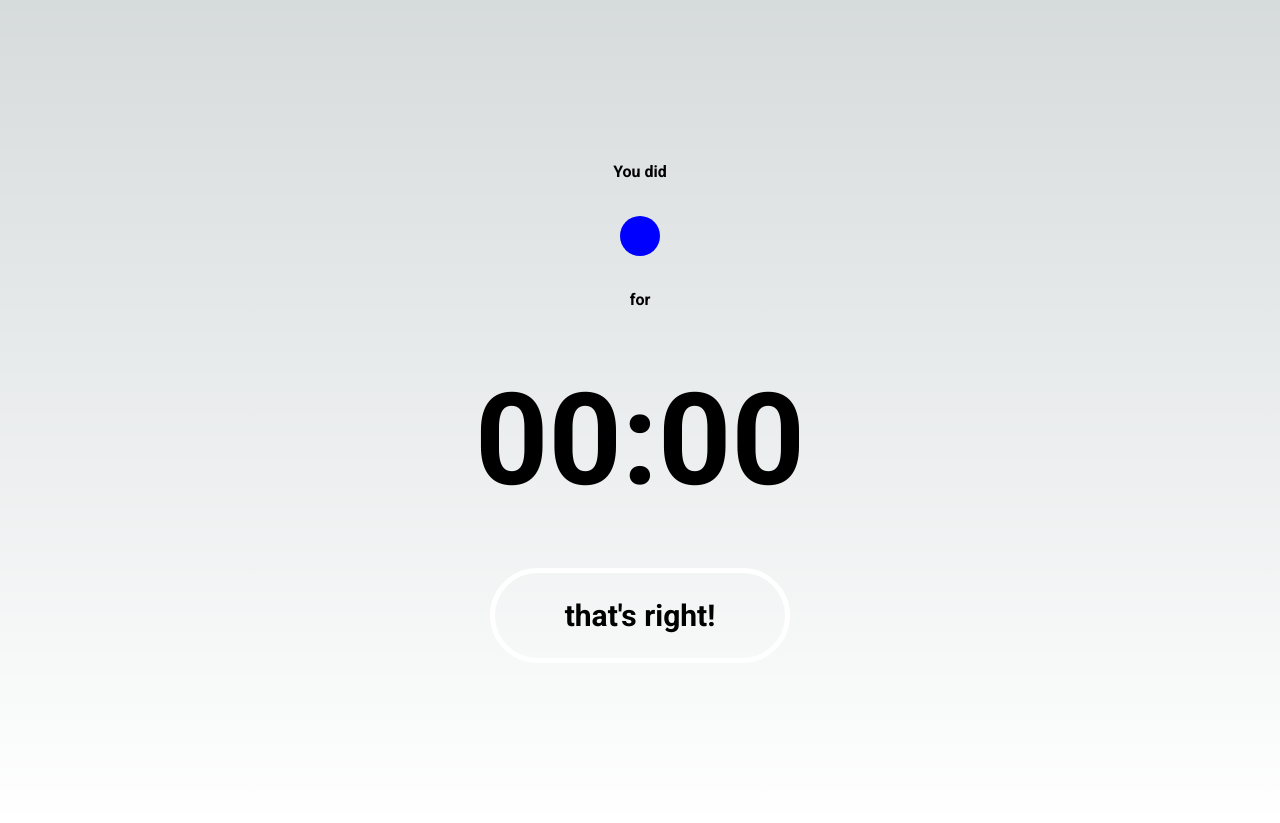
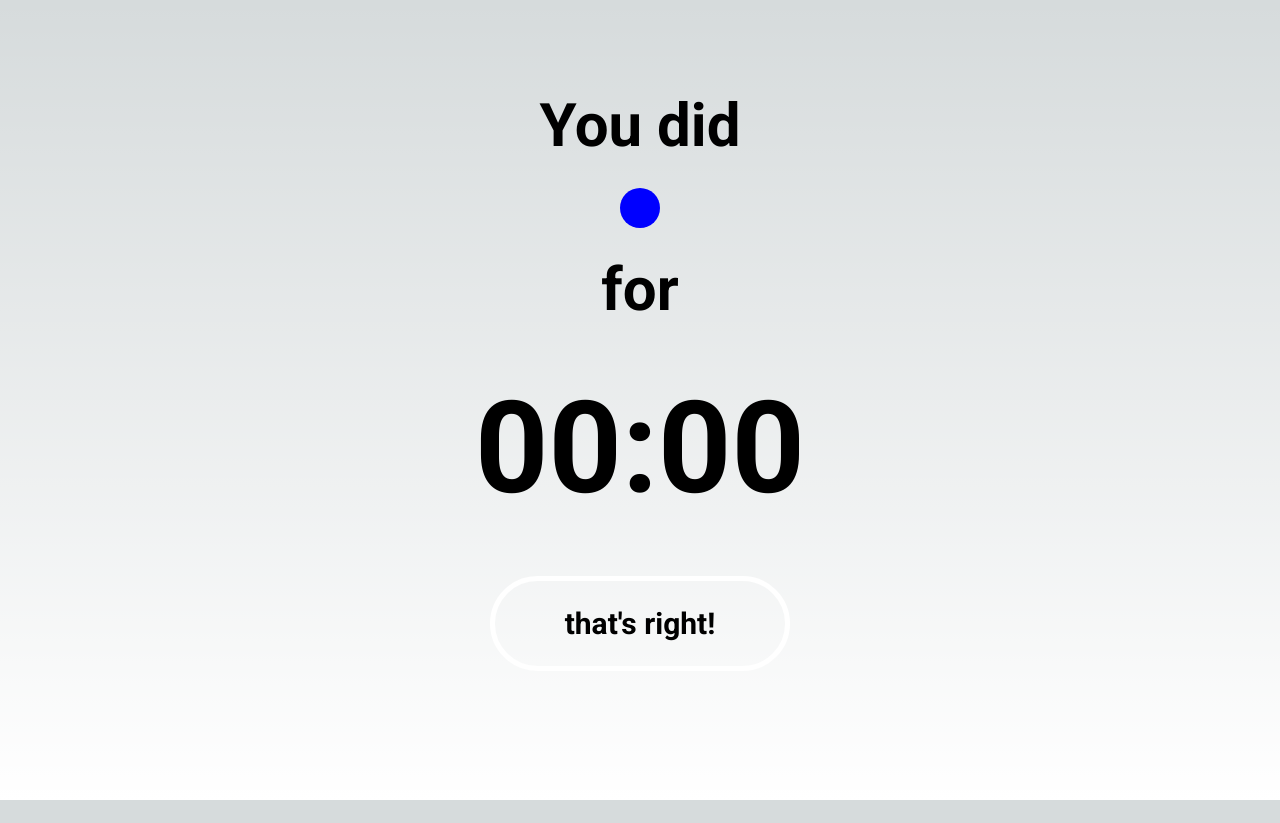
Before and after one commit to rey-soleil/things-take-time, a Next.js app: page /confirm in a window 1280 px wide. After the commit the page ends 800 px from the top, so only its background shows below. Built offline with nearby package versions, Linux system fonts and the light colour scheme.

Commit message:
style: replace h1 & h2s with tailwind

```diff
--- a/src/app/calendars/page.tsx
+++ b/src/app/calendars/page.tsx
@@ -2,14 +2,12 @@
 
 import { TodoistApi } from "@doist/todoist-api-typescript";
 import CheckIcon from "@mui/icons-material/Check";
-import { Roboto } from "next/font/google";
 import Link from "next/link";
 import { useSearchParams } from "next/navigation";
 import { useEffect, useState } from "react";
 import { ClipLoader } from "react-spinners";
 import styles from "../page.module.css";
 
-const roboto = Roboto({ subsets: ["latin"], weight: "700" });
 const api = new TodoistApi(process.env.NEXT_PUBLIC_TODOIST_API_TOKEN!);
 
 export default function Calendars() {
@@ -71,7 +69,7 @@ export default function Calendars() {
           ) : (
             <ClipLoader color="white" />
           )}
-          <h1 className={roboto.className}>Adding to Google Calendar</h1>
+          <div className="text-3xl font-mono">Adding to Google Calendar</div>
         </div>
         {task && taskComplete && (
           <div className={styles.calendarUpdateRow}>
@@ -80,18 +78,20 @@ export default function Calendars() {
             ) : (
               <ClipLoader color="white" />
             )}{" "}
-            <h1 className={roboto.className}>Marking Todoist task complete</h1>
+            <div className="text-3xl font-mono">
+              Marking Todoist task complete
+            </div>
           </div>
         )}
         {addedToGoogleCalendar &&
           (!task || (task && !taskComplete) || addedToTodoist) && (
-            <h1 className={roboto.className}>
+            <div className="text-3xl font-mono">
               Congratulations! You’ve completed your task.
-            </h1>
+            </div>
           )}
         {addedToGoogleCalendar &&
           (!task || (task && !taskComplete) || addedToTodoist) && (
-            <div className={`${roboto.className} ${styles.todoistButton}`}>
+            <div className={`font-mono ${styles.todoistButton}`}>
               <Link href={`/`}>
                 <p className={styles.todoistButtonText}>do another</p>
               </Link>
--- a/src/app/confirm/page.tsx
+++ b/src/app/confirm/page.tsx
@@ -1,14 +1,11 @@
 "use client";
 
 import { Checkbox, FormControlLabel } from "@mui/material";
-import { Roboto } from "next/font/google";
 import Link from "next/link";
 import { useSearchParams } from "next/navigation";
 import { useState } from "react";
 import styles from "../page.module.css";
 import { formatAsString } from "../utils";
-
-const roboto = Roboto({ subsets: ["latin"], weight: "700" });
 
 export default function Confirm() {
   const [taskComplete, setTaskComplete] = useState(true);
@@ -27,22 +24,18 @@ export default function Confirm() {
 
   return (
     <main className={styles.main}>
-      <div>
-        <h1 className={roboto.className}>You did</h1>
+      <div className="text-6xl font-mono">You did</div>
+      <div className={styles.eventNameChip}>
+        <div className="text-6xl font-mono">
+          {eventName ? eventName : task ? task.content : ""}
+        </div>
       </div>
-      <div className={styles.eventNameChip}>
-        <h1 className={roboto.className}>
-          {eventName ? eventName : task ? task.content : ""}
-        </h1>
-      </div>
-      <div>
-        <h1 className={roboto.className}>for</h1>
-      </div>
-      <div className={`${roboto.className} ${styles.bigClockText}`}>
+      <div className="text-6xl font-mono">for</div>
+      <div className={`font-mono ${styles.bigClockText}`}>
         {formatAsString(timeElapsed)}
       </div>
       {task && (
-        <div className={`${roboto.className}`}>
+        <div className="font-mono">
           <FormControlLabel
             label="This task is complete"
             control={
@@ -52,7 +45,7 @@ export default function Confirm() {
           />
         </div>
       )}
-      <div className={`${roboto.className} ${styles.todoistButton}`}>
+      <div className={`font-mono ${styles.todoistButton}`}>
         <Link
           href={`calendars?startTime=${startTime}&eventName=${eventName}&task=${JSON.stringify(
             task
--- a/src/app/layout.tsx
+++ b/src/app/layout.tsx
@@ -1,3 +1,4 @@
+import { Roboto } from "next/font/google";
 import "./globals.css";
 
 export const metadata = {
@@ -5,13 +6,19 @@ export const metadata = {
   description: "created by rey barceló",
 };
 
+const roboto = Roboto({
+  subsets: ["latin"],
+  weight: "700",
+  variable: "--font-roboto",
+});
+
 export default function RootLayout({
   children,
 }: {
   children: React.ReactNode;
 }) {
   return (
-    <html lang="en">
+    <html lang="en" className={`${roboto.variable}`}>
       <body>{children}</body>
     </html>
   );
--- a/src/app/page.module.css
+++ b/src/app/page.module.css
@@ -3,7 +3,7 @@
   flex-direction: column;
   /* justify-content: space-between; */
   align-items: center;
-  padding: 10rem 2rem;
+  padding: 6rem 2rem;
   min-height: 100vh;
 }
 
--- a/src/app/page.tsx
+++ b/src/app/page.tsx
@@ -2,13 +2,10 @@
 
 import { Task } from "@doist/todoist-api-typescript";
 import Input from "@mui/material/Input";
-import { Roboto } from "next/font/google";
 import Link from "next/link";
 import { useState } from "react";
 import Todoist from "./components/Todoist";
 import styles from "./page.module.css";
-
-const roboto = Roboto({ subsets: ["latin"], weight: "700" });
 
 export default function Home() {
   const [eventName, setEventName] = useState<string | undefined>();
@@ -18,7 +15,9 @@ export default function Home() {
 
   return (
     <main className={styles.main}>
-      <h2 className={roboto.className}>What&apos;s the next right thing?</h2>
+      <div className="text-5xl font-mono text-center">
+        What&apos;s the next right thing?
+      </div>
       {!selectingTodoistTasks && (
         <Input
           placeholder="type it here"
@@ -29,11 +28,11 @@ export default function Home() {
       )}
       {!eventName && !selectingTodoistTasks && (
         <>
-          <h2 className={roboto.className}>
+          <div className="text-5xl font-mono">
             <i>or</i>
-          </h2>
+          </div>
           <div
-            className={`${roboto.className} ${styles.todoistButton}`}
+            className={`font-mono ${styles.todoistButton}`}
             onClick={() => setSelectingTodoistTasks(true)}
           >
             <p className={styles.todoistButtonText}>
@@ -49,7 +48,7 @@ export default function Home() {
         />
       )}
       {(eventName || selectedTask) && (
-        <div className={`${roboto.className} ${styles.todoistButton}`}>
+        <div className={`font-mono ${styles.todoistButton}`}>
           <Link
             href={`/stopwatch?eventName=${eventName}&task=${JSON.stringify(
               selectedTask
--- a/src/app/stopwatch/page.tsx
+++ b/src/app/stopwatch/page.tsx
@@ -1,13 +1,10 @@
 "use client";
 
-import { Roboto } from "next/font/google";
 import Link from "next/link";
 import { useSearchParams } from "next/navigation";
 import { useEffect, useState } from "react";
 import styles from "../page.module.css";
 import { formatAsString } from "../utils";
-
-const roboto = Roboto({ subsets: ["latin"], weight: "700" });
 
 export default function Stopwatch() {
   const [startTime, setStartTime] = useState<number | null>();
@@ -56,17 +53,15 @@ export default function Stopwatch() {
   return (
     <main className={styles.main}>
       <div className={styles.eventNameChip}>
-        <h1 className={roboto.className}>
-          <div className="text-3xl">
-            {eventName ? eventName : task ? task.content : ""}
-          </div>
-        </h1>
+        <div className="font-mono text-3xl">
+          {eventName ? eventName : task ? task.content : ""}
+        </div>
       </div>
-      <div className={`${roboto.className} ${styles.bigClockText}`}>
+      <div className={`font-mono ${styles.bigClockText}`}>
         {formatAsString(timeElapsed)}
       </div>
       {!startTime && (
-        <div className={`${roboto.className} ${styles.todoistButton}`}>
+        <div className={`font-mono ${styles.todoistButton}`}>
           <p className={styles.todoistButtonText} onClick={startStopwatch}>
             start
           </p>
@@ -74,12 +69,12 @@ export default function Stopwatch() {
       )}
       {startTime && (
         <div className={styles.stopwatchButtons}>
-          <div className={`${roboto.className} ${styles.todoistButton}`}>
+          <div className={`$font-mono ${styles.todoistButton}`}>
             <p className={styles.todoistButtonText} onClick={clearStopwatch}>
               clear
             </p>
           </div>
-          <div className={`${roboto.className} ${styles.todoistButton}`}>
+          <div className={`$font-mono ${styles.todoistButton}`}>
             <Link
               href={`confirm?startTime=${startTime}&timeElapsed=${timeElapsed}&eventName=${eventName}&task=${JSON.stringify(
                 task
--- a/tailwind.config.js
+++ b/tailwind.config.js
@@ -2,7 +2,11 @@
 module.exports = {
   content: ["./src/**/*.{js,ts,jsx,tsx,mdx}"],
   theme: {
-    extend: {},
+    extend: {
+      fontFamily: {
+        mono: ["var(--font-roboto)"],
+      },
+    },
   },
   plugins: [],
 };
```
